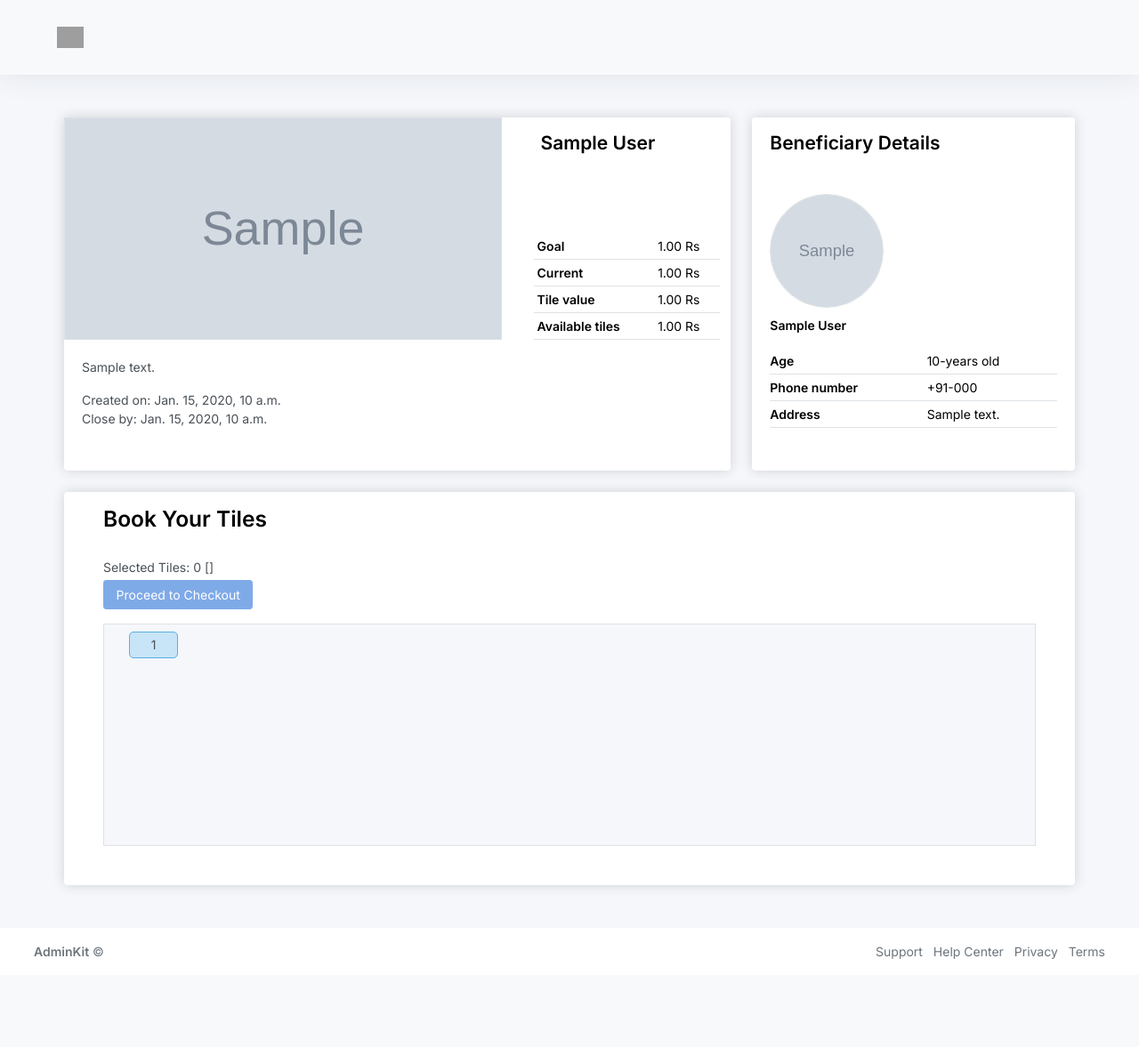
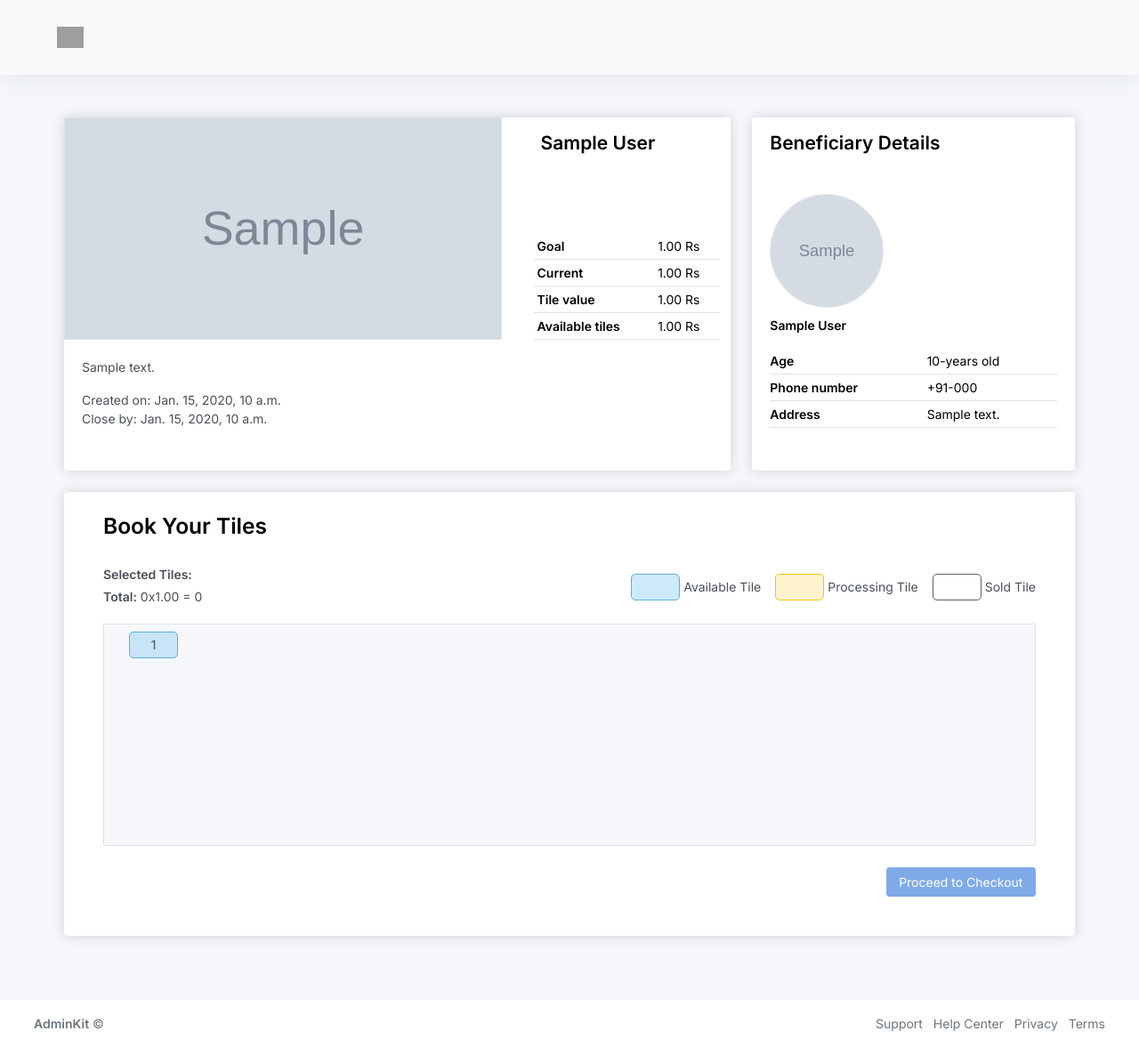
Before and after one commit to anoopksurendran1112/AspireAid, a Django app: page /user/single-project/1/ in a window 1280 px wide. Shown: the whole page at 89% size. Before the commit the page ends 1078 px from the top, so only its background shows below. Run offline with Django 4.2, Linux system fonts and the light colour scheme; tables that the repository leaves empty hold one stand-in row (values such as "Sample post"); grey boxes marked "Sample" are stand-in pictures; some libraries are stand-ins or nearby versions; grey boxes are pictures that could not be loaded.

Commit message:
Added color indicator to tiles

```diff
--- a/adminModule/templates/admin-all-transactions.html
+++ b/adminModule/templates/admin-all-transactions.html
@@ -5,7 +5,7 @@
     <div class="row">
         <div class="col-12 ">
             <h1 class="mb-4"><strong>All Transactions</strong></h1>
-            <div class="card h-100 data-card">
+            <div class="card data-card pb-6">
                 <div class="card-header text-end">
 
                 </div>
--- a/adminModule/templates/admin-single-projects.html
+++ b/adminModule/templates/admin-single-projects.html
@@ -258,7 +258,7 @@
         <div class="col-12">
             <div class="card data-card">
                 <div class="card-body">
-                    <div class="pb-3 d-flex justify-content-start gap-3">
+                    <div class="pb-3 d-flex justify-content-end gap-3">
                         <div class="d-flex align-items-center gap-1">
                             <div class="booking-tile available">
                                 <span class="tile-number"></span>
--- a/adminModule/urls.py
+++ b/adminModule/urls.py
@@ -18,6 +18,8 @@ urlpatterns = [
     path('verify-transaction/<int:tid>/',views.adminVerifyTransaction),
     path('approve-transaction/<int:tid>/',views.adminApproveTransaction),
     path('reject-transaction/<int:tid>/',views.adminRejectTransaction),
+    path('unverify-transaction/<int:tid>/',views.adminUnverifyTransaction),
+
     path('all-institution/',views.adminAllInstitution),
     path('all-insti-admin/',views.adminAllInstiAdmin),
 ]
--- a/userModule/templates/user-single-project.html
+++ b/userModule/templates/user-single-project.html
@@ -182,18 +182,42 @@
 
                     <div class="row g-4 mb-4">
                         <div class="col-12">
-                            <div class="card h-100 data-card container">
-                                <div class="card-header pb-0">
+                            <div class="card data-card container">
+                                <div class="card-header pt-4 pb-0">
                                     <h2 ><strong>Book Your Tiles</strong></h2>
                                 </div>
                                 <div class="card-body">
-                                    <div class="mb-3">
-                                        <p class="mb-1">Selected Tiles:
-                                            <span class="js-selected-count">0</span>
-                                            [<span class="js-selected-tiles"></span>]
-                                        </p>
-                                        <button type="submit" id="book-button" class="btn btn-primary" data-bs-toggle="modal" data-bs-target="#exampleModal" disabled>Proceed to Checkout</button>
+                                    <div class="d-flex justify-content-between">
+                                        <div class=" mb-3">
+                                            <p class="mb-1"><strong>Selected Tiles:</strong>
+                                                <span class="js-selected-tiles"></span>
+                                            </p>
+                                            <p class="mb-1"><strong>Total:</strong>
+                                                <span class="js-selected-count">0</span>x<span>{{project.tile_value}}</span> = <span class="js-selected-total">0</span>
+                                            </p>
+                                        </div>
+                                        <div class="pb-3 d-flex justify-content-start gap-3">
+                                            <div class="d-flex align-items-center gap-1">
+                                                <div class="booking-tile available">
+                                                    <span class="tile-number"></span>
+                                                </div>
+                                                <span>Available Tile</span>
+                                            </div>
+                                            <div class="d-flex align-items-center gap-1">
+                                                <div class="booking-tile processing">
+                                                    <span class="tile-number"></span>
+                                                </div>
+                                                <span>Processing Tile</span>
+                                            </div>
+                                            <div class="d-flex align-items-center gap-1">
+                                                <div class="booking-tile sold">
+                                                    <span class="tile-number"></span>
+                                                </div>
+                                                <span>Sold Tile</span>
+                                            </div>
+                                        </div>
                                     </div>
+
                                     <div class="container-fluid bg-light border py-1 overflow-auto" style="height:250px;">
                                         <div class="tile-grid">
                                             {% for t in t_range %}
@@ -210,7 +234,10 @@
                                             {% endfor %}
                                         </div>
                                     </div>
-                              </div>
+                                    <div class="py-4 text-end">
+                                        <button type="submit" id="book-button" class="btn btn-primary" data-bs-toggle="modal" data-bs-target="#exampleModal" disabled>Proceed to Checkout</button>
+                                    </div>
+                                </div>
                             </div>
                         </div>
                     </div>
```
Also changed, not shown: adminModule/templates/admin-verify-transaction.html (+18 -8 lines), adminModule/views.py (+19 -4 lines).
